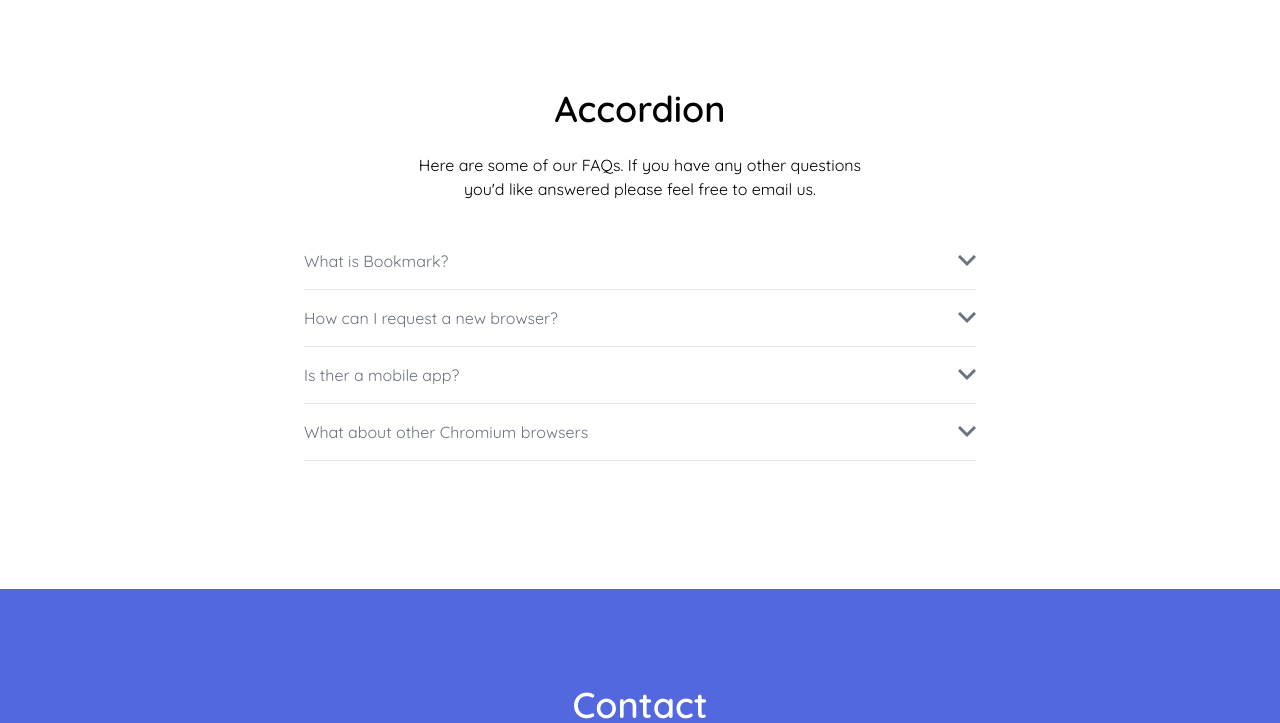
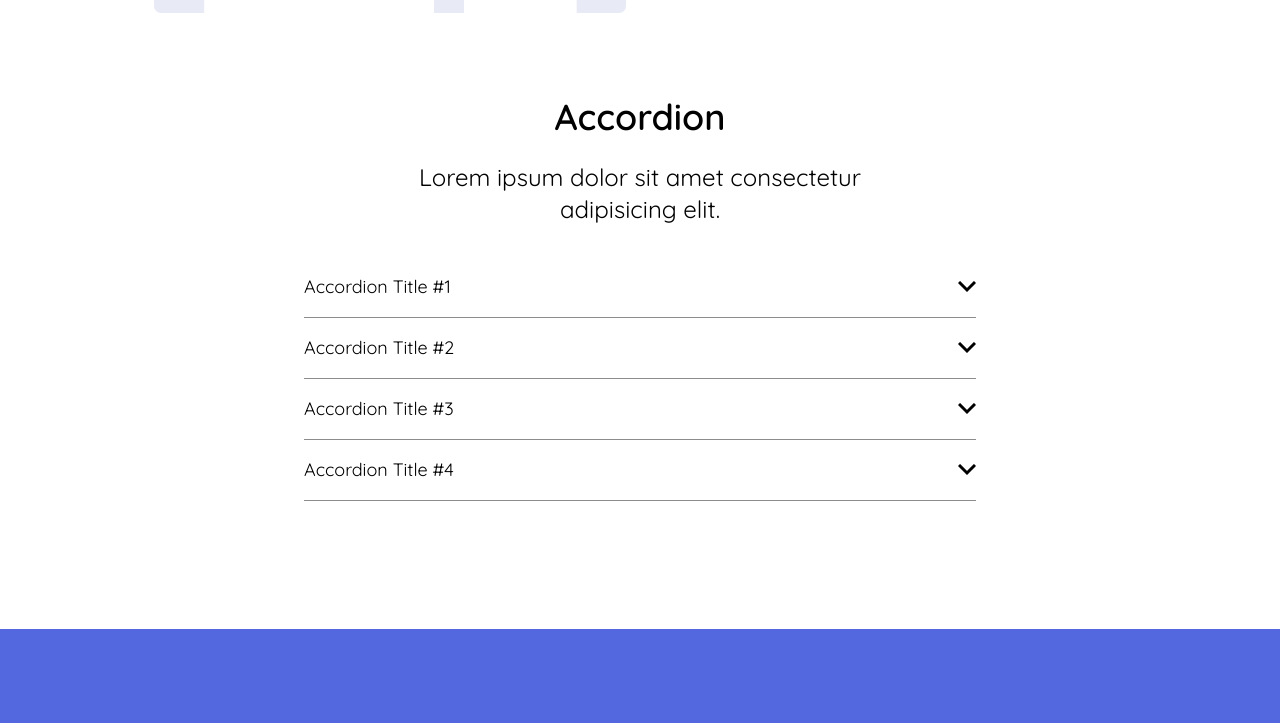
Before and after one commit to kizuyoko/tailwind-showcase, a website: page index.html in a window 1280 px wide. Shown: the part 2030-2753 px from the top of the page. Drawn offline with Linux system fonts and the light colour scheme.

Commit message:
Accordion

```diff
--- a/index.html
+++ b/index.html
@@ -104,14 +104,16 @@
     <!-- Tabs Heading -->
     <section id="tabs">
       <div class="container px-6 mx-auto mt-16">
-        <h2 class="pt-10 mb-6 text-4xl font-semibold text-center">Tabs</h2>
+        <h2 class="mb-6 text-4xl font-semibold text-center">Tabs</h2>
+        <p class="max-w-lg px-6 mx-auto mb-6 text-lg text-center text-black lg:text-2xl">
+          Lorem ipsum dolor sit amet consectetur adipisicing elit.</p>
       </div>
     </section>
 
     <!-- Tabs Tabs -->
     <section id="tabs">
       <!-- Tabs/Panels Container -->
-      <div class="container relative px-6 mx-auto my-6 mb-32">
+      <div class="container relative px-6 mx-auto mt-12 mb-6">
         <!-- Tabs Flex Container -->
         <div
           class="flex flex-col justify-center max-w-xl mx-auto mb-6 md:space-x-10 md:flex-row"
@@ -205,11 +207,9 @@
     <!-- Accordion Heading -->
     <section id="accordion">
       <div class="container mx-auto">
-        <h2 class="mb-6 text-3xl font-semibold text-center md:text-4xl">Accordion</h2>
-        <p class="max-w-lg px-6 mx-auto text-center text-graishBlue">
-          Here are some of our FAQs. If you have any other questions you'd like
-          answered please feel free to email us.
-        </p>
+        <h2 class="pt-10 mb-6 text-3xl font-semibold text-center md:text-4xl">Accordion</h2>
+        <p class="max-w-lg px-6 mx-auto mb-6 text-lg text-center text-black lg:text-2xl">
+          Lorem ipsum dolor sit amet consectetur adipisicing elit.</p>
       </div>
     </section>
 
@@ -219,17 +219,85 @@
       <div class="container px-6 mx-auto mb-32">
         <!-- Accordion Container -->
         <div class="max-w-2xl m-8 mx-auto overflow-hidden">
-          <!-- Tab 1 -->
-          <div class="py-1 border-b outline-none group" tabindex="1">
-            <!-- Tab Flex Container -->
+          <!-- Accordion 1 -->
+          <div class="py-1 border-b outline-none border-gray group" tabindex="1">
+            <!-- Accordion Flex Container -->
+            <div class="flex items-center justify-between py-3 text-black transition duration-500 cursor-pointer group ease">
+              <!-- Accordion Title -->
+              <div class="text-lg transition duration-500 ease group-hover:text-red-500">Accordion Title #1</div>
+              <!-- Arrow -->
+              <div
+                class="transition duration-500 ease group-focus:-rotate-180 group-focus:text-red-500"
+              >
+                <svg xmlns="http://www.w3.org/2000/svg" width="18" height="12">
+                  <path
+                    fill="none"
+                    stroke="currentColor"
+                    stroke-width="3"
+                    d="M1 1l8 8 8-8"
+                  />
+                </svg>
+              </div>
+            </div>
+
+            <!-- Accordion Inner Content -->
             <div
-              class="flex items-center justify-between py-3 text-gray-500 transition duration-500 cursor-pointer group ease"
+              class="overflow-hidden transition duration-500 group-focus:max-h-screen max-h-0 ease"
             >
-              <!-- Tab Title -->
+              <p class="py-2 text-justify text-black">
+                Accordion #1 Lorem ipsum dolor sit amet consectetur adipisicing elit. Fugiat,
+                repellat amet doloribus consequuntur eos similique provident
+                tempora voluptates iure quia fuga dicta voluptatibus culpa
+                mollitia recusandae delectus id suscipit labore?
+              </p>
+            </div>
+          </div>
+
+          <!-- Accordion 2 -->
+          <div class="py-1 border-b outline-none border-gray group" tabindex="2">
+            <!-- Accordion Flex Container -->
+            <div class="flex items-center justify-between py-3 text-black transition duration-500 cursor-pointer group ease">
+              <!-- Accordion Title -->
+              <div class="text-lg transition duration-500 ease group-hover:text-red-500"
+              >Accordion Title #2</div>
+              <!-- Arrow -->
               <div
-                class="transition duration-500 ease group-hover:text-red-500"
+                class="transition duration-500 ease group-focus:-rotate-180 group-focus:text-red-500"
               >
-                What is Bookmark?
+                <svg xmlns="http://www.w3.org/2000/svg" width="18" height="12">
+                  <path
+                    fill="none"
+                    stroke="currentColor"
+                    stroke-width="3"
+                    d="M1 1l8 8 8-8"
+                  />
+                </svg>
+              </div>
+            </div>
+
+            <!-- Accordion Inner Content -->
+            <div
+              class="overflow-hidden transition duration-500 group-focus:max-h-screen max-h-0 ease"
+            >
+              <p class="py-2 text-justify text-black">
+                Accordion #2 Lorem ipsum dolor sit amet consectetur adipisicing elit. Fugiat,
+                repellat amet doloribus consequuntur eos similique provident
+                tempora voluptates iure quia fuga dicta voluptatibus culpa
+                mollitia recusandae delectus id suscipit labore?
+              </p>
+            </div>
+          </div>
+
+          <!-- Accordion 3 -->
+          <div class="py-1 border-b outline-none border-gray group" tabindex="3">
+            <!-- Accordion Flex Container -->
+            <div
+              class="flex items-center justify-between py-3 text-black transition duration-500 cursor-pointer group ease"
+            >
+              <!-- Accordion Title -->
+              <div
+                class="text-lg transition duration-500 ease group-hover:text-red-500"
+              >Accordion Title #3
               </div>
               <!-- Arrow -->
               <div
@@ -246,12 +314,12 @@
               </div>
             </div>
 
-            <!-- Tab Inner Content -->
+            <!-- Accordion Inner Content -->
             <div
               class="overflow-hidden transition duration-500 group-focus:max-h-screen max-h-0 ease"
             >
-              <p class="py-2 text-justify text-gray-400">
-                Tab 1 Lorem ipsum dolor sit amet consectetur adipisicing elit. Fugiat,
+              <p class="py-2 text-justify text-black">
+                Accordion 3 Lorem ipsum dolor sit amet consectetur adipisicing elit. Fugiat,
                 repellat amet doloribus consequuntur eos similique provident
                 tempora voluptates iure quia fuga dicta voluptatibus culpa
                 mollitia recusandae delectus id suscipit labore?
@@ -259,94 +327,16 @@
             </div>
           </div>
 
-          <!-- Tab 2 -->
-          <div class="py-1 border-b outline-none group" tabindex="2">
-            <!-- Tab Flex Container -->
-            <div class="flex items-center justify-between py-3 text-gray-500 transition duration-500 cursor-pointer group ease">
-              <!-- Tab Title -->
-              <div class="transition duration-500 ease group-hover:text-red-500"
-              >
-                How can I request a new browser?
-              </div>
-              <!-- Arrow -->
+          <!-- Accordion 4 -->
+          <div class="py-1 border-b outline-none border-gray group" tabindex="4">
+            <!-- Accordion Flex Container -->
+            <div
+              class="flex items-center justify-between py-3 text-black transition duration-500 cursor-pointer group ease"
+            >
+              <!-- Accordion Title -->
               <div
-                class="transition duration-500 ease group-focus:-rotate-180 group-focus:text-red-500"
-              >
-                <svg xmlns="http://www.w3.org/2000/svg" width="18" height="12">
-                  <path
-                    fill="none"
-                    stroke="currentColor"
-                    stroke-width="3"
-                    d="M1 1l8 8 8-8"
-                  />
-                </svg>
-              </div>
-            </div>
-
-            <!-- Tab Inner Content -->
-            <div
-              class="overflow-hidden transition duration-500 group-focus:max-h-screen max-h-0 ease"
-            >
-              <p class="py-2 text-justify text-gray-400">
-                Tab 2 Lorem ipsum dolor sit amet consectetur adipisicing elit. Fugiat,
-                repellat amet doloribus consequuntur eos similique provident
-                tempora voluptates iure quia fuga dicta voluptatibus culpa
-                mollitia recusandae delectus id suscipit labore?
-              </p>
-            </div>
-          </div>
-
-          <!-- Tab 3 -->
-          <div class="py-1 border-b outline-none group" tabindex="3">
-            <!-- Tab Flex Container -->
-            <div
-              class="flex items-center justify-between py-3 text-gray-500 transition duration-500 cursor-pointer group ease"
-            >
-              <!-- Tab Title -->
-              <div
-                class="transition duration-500 ease group-hover:text-red-500"
-              >
-                Is ther a mobile app?
-              </div>
-              <!-- Arrow -->
-              <div
-                class="transition duration-500 ease group-focus:-rotate-180 group-focus:text-red-500"
-              >
-                <svg xmlns="http://www.w3.org/2000/svg" width="18" height="12">
-                  <path
-                    fill="none"
-                    stroke="currentColor"
-                    stroke-width="3"
-                    d="M1 1l8 8 8-8"
-                  />
-                </svg>
-              </div>
-            </div>
-
-            <!-- Tab Inner Content -->
-            <div
-              class="overflow-hidden transition duration-500 group-focus:max-h-screen max-h-0 ease"
-            >
-              <p class="py-2 text-justify text-gray-400">
-                Tab 3 Lorem ipsum dolor sit amet consectetur adipisicing elit. Fugiat,
-                repellat amet doloribus consequuntur eos similique provident
-                tempora voluptates iure quia fuga dicta voluptatibus culpa
-                mollitia recusandae delectus id suscipit labore?
-              </p>
-            </div>
-          </div>
-
-          <!-- Tab 4 -->
-          <div class="py-1 border-b outline-none group" tabindex="4">
-            <!-- Tab Flex Container -->
-            <div
-              class="flex items-center justify-between py-3 text-gray-500 transition duration-500 cursor-pointer group ease"
-            >
-              <!-- Tab Title -->
-              <div
-                class="transition duration-500 ease group-hover:text-red-500"
-              >
-                What about other Chromium browsers
+                class="text-lg transition duration-500 ease group-hover:text-red-500"
+              >Accordion Title #4
               </div>
               <!-- Arrow -->
               <div
--- a/input.css
+++ b/input.css
@@ -20,10 +20,10 @@
     @apply flex flex-col py-5 md:flex-row md:space-x-7
   }
   .tab-content {
-    @apply flex flex-col space-y-8 md:w-1/2
+    @apply flex flex-col space-y-8 md:w-1/2 ml-6
   }
   .tab-content h3 {
-    @apply mt-32 text-3xl font-semibold text-center md:mt-0 md:text-left;
+    @apply mt-2 text-3xl font-semibold text-center md:mt-0 md:text-left;
   }
   .tab-content p {
     @apply max-w-md text-center text-black md:text-left
```
Also changed, not shown: css/style.css.
